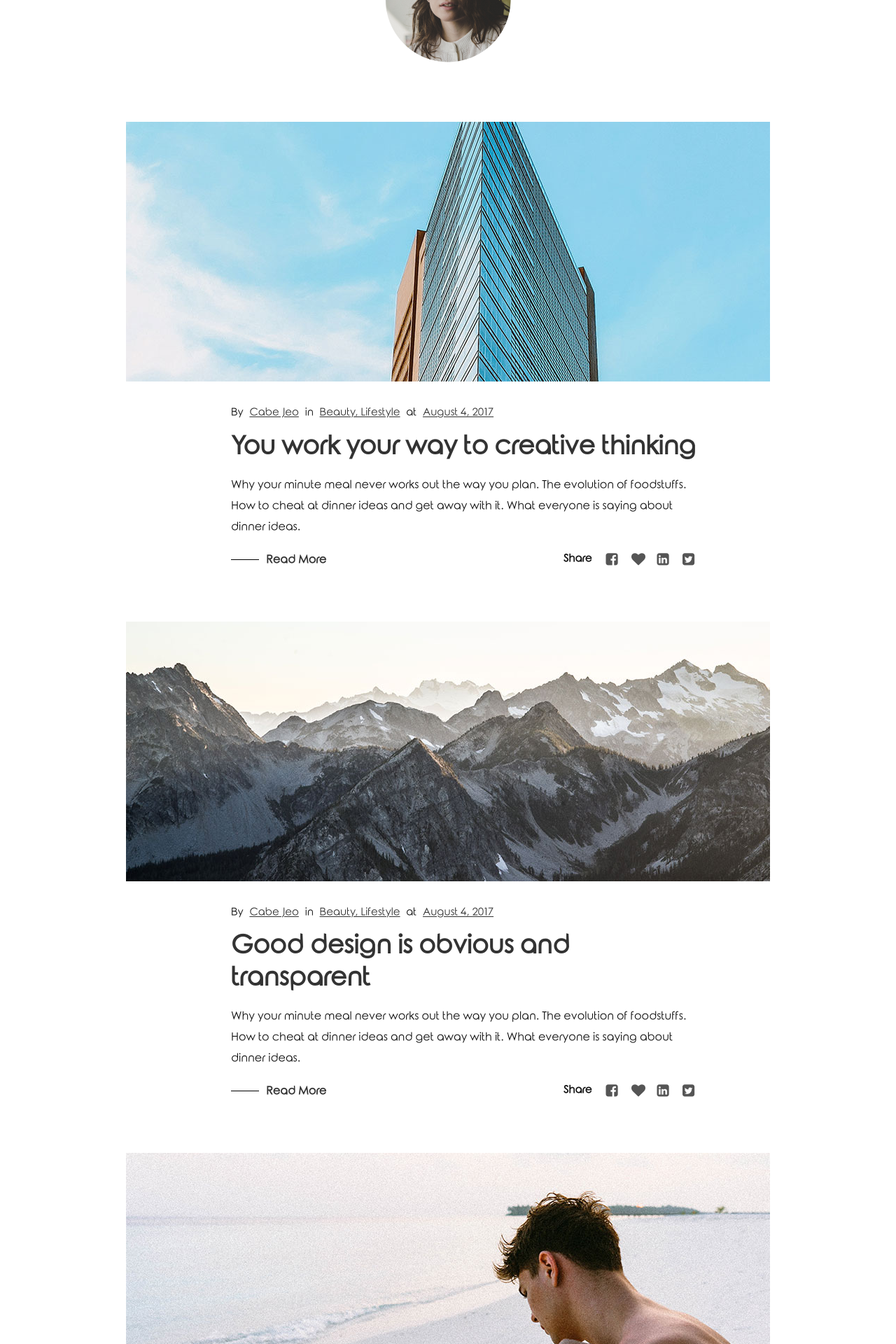
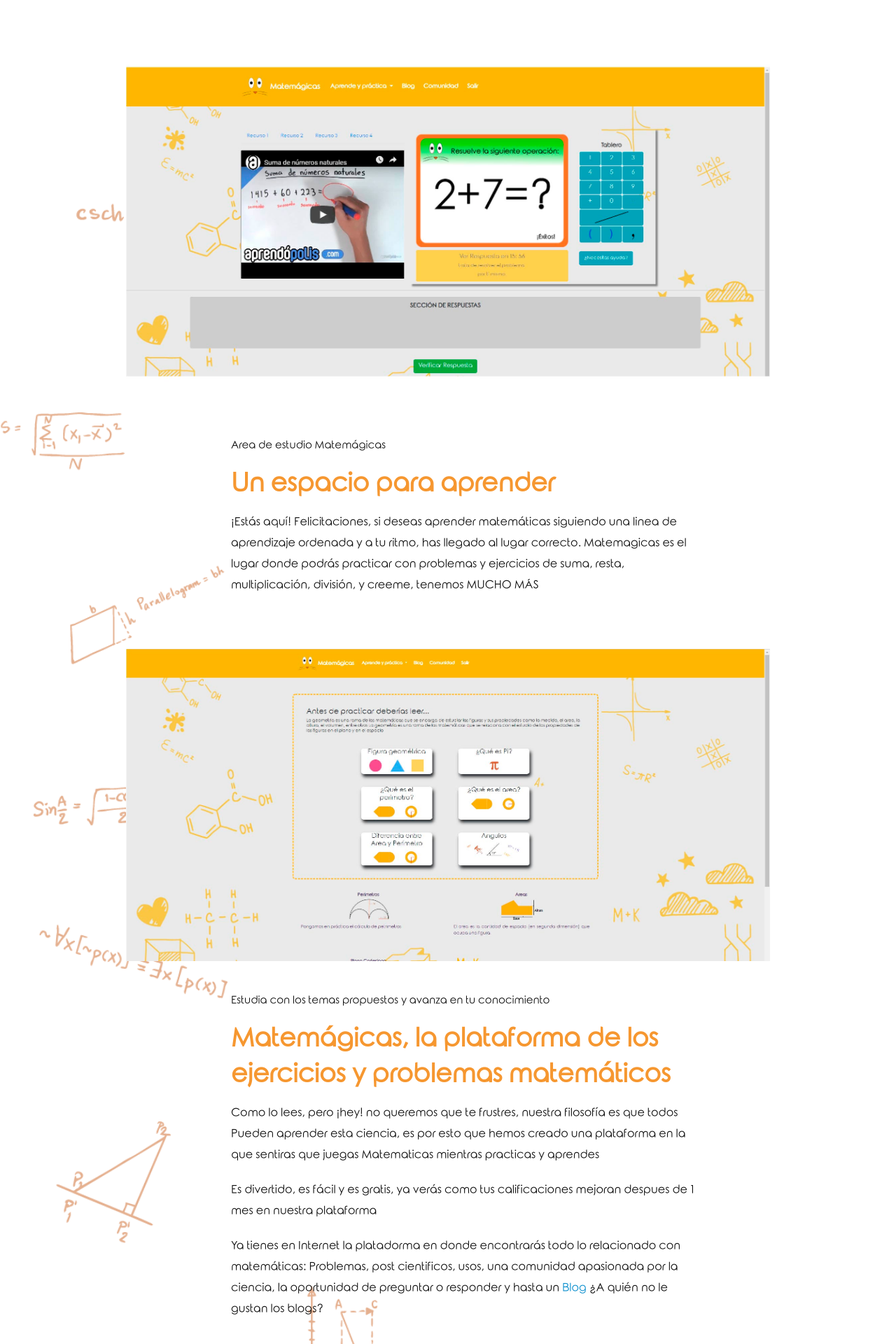
Before and after one commit to Diiego1500/Matemagicas, a Symfony app: template templates/standard/matemagicas.html.twig in a window 1280 px wide. Shown: the part 672-2592 px from the top of the page at 70% size. Run offline with Twig, Linux system fonts and the light colour scheme; the template is opened without the code that fills it, so the values that code supplies are empty; some libraries are stand-ins or nearby versions.

Commit message:
matemagicas y boton de compartir

```diff
--- a/public/Css/templates/matemagicas.css
+++ b/public/Css/templates/matemagicas.css
@@ -89,8 +89,10 @@ section {position: relative; }
 blockquote {padding: 20px 20px;margin: 0 0 20px;font-size: 16px;background: #F7F7F7;border-radius: 10px;}
 blockquote p {line-height: 1.6;}
 .bg-lightblue {background-color: #f4f8fb; }
-.bg-pattern {background-image: url(../../Img/photos/home1.png); background-repeat: no-repeat; background-size: cover; }
-.bg-pattern-2 {background-image: url(../../Img/photos/home3.png); background-repeat: repeat; background-size: cover; }
+/*.bg-pattern {background-image: url(../../Img/photos/home1.png); background-repeat: no-repeat; background-size: cover; }*/
+.bg-pattern-2 {background-image: url(../../Img/photos/portada.png); background-repeat: repeat; background-size: cover; }
+#white {background-image: url(../../Img/photos/fondo.png); background-repeat: repeat; background-size: cover; }
+
 .load {line-height: 45px; min-width: 180px; padding: 0 25px; font-size: 16px; color: #111; font-weight: bold; height: 50px; border:2px #333 solid; display: inline-block; }
 .button-4{width:180px;height:50px;border:2px solid #333;text-align:center;cursor:pointer;position:relative;box-sizing:border-box;overflow:hidden;}
 .button-4 a{font-size:14px;letter-spacing: 1px;  text-transform: uppercase;font-weight: bold;color:#333;text-decoration:none;line-height:47px;transition:all .5s ease;z-index:2;position:relative;}
--- a/templates/base.html.twig
+++ b/templates/base.html.twig
@@ -133,7 +133,6 @@
                                 <strong>Comunidad</strong>
                             </a>
                         </li>
-
                         <li class="nav-item">
                             <a class="nav-link" href="{{ path('Salir') }}" style="color: white"></span>
                                 <strong>Salir</strong></a>
@@ -143,7 +142,6 @@
             </div>
         </nav>
     {% elseif  is_granted('IS_AUTHENTICATED_ANONYMOUSLY') %}
-
         <nav class="navbar navbar-expand-lg navbar-light ">
             <div class="container">
                 <a class="navbar-brand" href="{{ path('index') }}" style="color: white"><img
@@ -161,12 +159,7 @@
                         </li>
                         <li class="nav-item">
                             <a class="nav-link" style="color: white" href="{{ path('definicion') }}">
-                                <strong>¿Qué es Matemágicas?</strong>
-                            </a>
-                        </li>
-                        <li class="nav-item">
-                            <a class="nav-link" style="color: white" href="{{ path('AcercaDe') }}">
-                                <strong>Acerca de</strong>
+                                <strong>Acerca de...</strong>
                             </a>
                         </li>
                     </ul>
@@ -174,7 +167,6 @@
             </div>
         </nav>
     {% endif %}
-
 {% endblock %}
 {% block Js %}
     <script src="{{ asset('Scripts/jquery.min.js') }}"></script>
--- a/templates/blog/article.html.twig
+++ b/templates/blog/article.html.twig
@@ -8,13 +8,11 @@
         .title {
             font-family: 'Acme', sans-serif;
         }
-
         .section {
             font-family: 'Roboto Slab', serif;
             font-size: 20px;
         }
     </style>
-
 {% endblock %}
 {% block body %}
     {{ parent() }}
--- a/templates/standard/matemagicas.html.twig
+++ b/templates/standard/matemagicas.html.twig
@@ -1,166 +1,121 @@
 {% extends 'base.html.twig' %}
-{% block title %}Matemágicas {% endblock %}
+{% block title %}{{ parent() }} {% endblock %}
 {% block stylesheets %}
     {{ parent() }}
+    <meta name="description" content="Aprende, practica y resuelve problemas de matemáticas, Matemágicas es la comunidad perfecta para reforzar tus conocimientos, preguntar y explicar a las personas."/>
     <link href="https://fonts.googleapis.com/css?family=Poppins:300,400,500,600,700" rel="stylesheet">
-        <link rel="stylesheet" href="http://fonts.googleapis.com/css?family=Roboto+Slab:400,700,300,100">
+    <link rel="stylesheet" href="http://fonts.googleapis.com/css?family=Roboto+Slab:400,700,300,100">
     <link rel="stylesheet" href="http://fonts.googleapis.com/css?family=Roboto:400,400italic,300italic,300,500,500italic,700,900">
-
-
-    {#<link rel="stylesheet" href="{{ asset('Css/templatemo-misc.css') }}">#}
-    {#<link rel="stylesheet" href="{{ asset('Css/templatemo-style.css') }}">#}
-
     <link rel="stylesheet" href="{{ asset('Css/Templates/matemagicas.css') }}">
     <link rel="stylesheet" href="{{ asset('Css/Templates/c1.css') }}">
     <link rel="stylesheet" href="{{ asset('Css/Templates/c2.css') }}">
-
+    <link rel="stylesheet" href="{{ asset('Css/templatemo-style.css') }}">
+    <meta property="og:url"           content="http://www.matemagicas.xyz" />
+    <meta property="og:type"          content="website" />
+    <meta property="og:title"         content="Matemágicas | La plataforma para aprender matemáticas" />
+    <meta property="og:description"   content="Aprende, practica y resuelve problemas de matemáticas, Matemágicas es la comunidad perfecta para reforzar tus conocimientos, preguntar y explicar a las personas." />
+    <meta property="og:image"         content="{{ asset('Img/pet.png') }}" />
+    <!-- Facebook Button -->
 {% endblock %}
 {% block body %}
     {{ parent() }}
-    <div style="background-color: white">
-    <!-- top header -->
+    <div id="white" style="background-color: white">
     <section class="top-header style-seven pad-top-150 pad-bottom-150 bg-pattern-2 mt-0 mb100">
         <div class="container">
             <div class="row">
-                <div class="col-lg-12 col-xl-8 offset-xl-2 text-center">
+                <div class="col-lg-12  text-center">
                     <h1 class="has-animation" data-delay="10">Matemágicas, la plataforma perfecta para aprender matemáticas</h1>
                     <p class="has-animation" data-delay="20">Refuerza tus habilidades desarrollando ejercicios y problemas de matemáticas con un sistema que te califica de inmediato</p>
-                    {#<ul class="social-text light list-inline has-animation" data-delay="30">#}
-                        {#<li class="list-inline-item"><a class="text-facebook" href="#">facebook</a></li>#}
-                        {#<li class="list-inline-item"><a class="text-twiiter" href="#">Twitter</a></li>#}
-                        {#<li class="list-inline-item"><a class="text-linkedin" href="#">Linkedin</a></li>#}
-                        {#<li class="list-inline-item"><a class="text-instagram" href="#">Instagram</a></li>#}
-                    {#</ul>#}
+                      <div id="fb-root"></div>
+                        <!-- Your share button code -->
+                      <div class="fb-share-button" data-href="http://www.matemagicas.xyz" data-layout="button_count"></div>
                 </div>
-
             </div>
         </div>
-        <div class="logo-profile"><img src="{{ asset('Img/photos/profile-round.png') }}" alt="logo"></div>
     </section>
-    <!-- top header -->
     <section class="blog-post style-two pad-75">
         <div class="container">
             <div class="row">
                 <div class="col-lg-10 offset-lg-1">
                     <article class="has-animation" data-delay="0">
                         <div class="entry-media">
-                            <img src="{{ asset('Img/photos/p-7.jpg') }}" alt="post-image">
+                            <img src="{{ asset('Img/photos/Area-Estudio.jpg') }}" alt="Area-Estudio">
                         </div>
                         <div class="entry-meta-content">
-                            <span class="entry-meta"><span>By</span> <a href="#">Cabe Jeo</a>   <span>in</span>  <a href="#">Beauty, Lifestyle</a> <span>at</span> <a href="#">August 4, 2017</a></span>
-                            <h2 class="entry-title"><a href="#">You work your way to creative thinking</a></h2>
+                            <span class="entry-meta"><span>Area de estudio Matemágicas</span></span>
+                            <h2 class="entry-title"><a href="#">Un espacio para aprender</a></h2>
                         </div>
-
                         <div class="entry-content-bottom">
-                            <p class="entry-content">Why your minute meal never works out the way you plan. The evolution of foodstuffs. How to cheat at dinner ideas and get away with it. What everyone is saying about dinner ideas. </p>
-                            <a href="#" class="entry-read-more"><span></span>Read More</a>
-                            <ul class="social-share list-inline">
-                                <li class="list-inline-item"><a href="#"><i class="fa fa-facebook-square"></i></a></li>
-                                <li class="list-inline-item"><a href="#"><i class="fa fa-heart"></i></a></li>
-                                <li class="list-inline-item"><a href="#"><i class="fa fa-linkedin-square"></i></a></li>
-                                <li class="list-inline-item"><a href="#"><i class="fa fa-twitter-square"></i></a></li>
-                            </ul>
-                            <span class="entry-meta bold float-right">Share</span>
+                            <p class="entry-content">
+                            ¡Estás aquí! Felicitaciones, si deseas aprender matemáticas siguiendo una linea de
+                            aprendizaje ordenada y a tu ritmo, has llegado al lugar correcto. Matemagicas es
+                            el lugar donde podrás practicar con problemas y ejercicios de suma, resta, multiplicación, división,
+                            y creeme, tenemos MUCHO MÁS
+                            </p>
                         </div>
                     </article>
-
                     <article class="has-animation" data-delay="0">
                         <div class="entry-media">
-                            <img src="{{ asset('Img/photos/p-2.jpg') }}" alt="post-image">
+                            <img src="{{ asset('Img/photos/temarios.jpg') }}" alt="temarios">
                         </div>
                         <div class="entry-meta-content">
-                            <span class="entry-meta"><span>By</span> <a href="#">Cabe Jeo</a>   <span>in</span>  <a href="#">Beauty, Lifestyle</a> <span>at</span> <a href="#">August 4, 2017</a></span>
-                            <h2 class="entry-title"><a href="#">Good design is obvious and transparent</a></h2>
+                            <span class="entry-meta"><span>Estudia con los temas propuestos y avanza en tu conocimiento</span></span>
+                            <h2 class="entry-title"><a href="#">Matemágicas, la plataforma de los ejercicios y problemas matemáticos</a></h2>
                         </div>
-
                         <div class="entry-content-bottom">
-                            <p class="entry-content">Why your minute meal never works out the way you plan. The evolution of foodstuffs. How to cheat at dinner ideas and get away with it. What everyone is saying about dinner ideas. </p>
-                            <a href="#" class="entry-read-more"><span></span>Read More</a>
-                            <ul class="social-share list-inline">
-                                <li class="list-inline-item"><a href="#"><i class="fa fa-facebook-square"></i></a></li>
-                                <li class="list-inline-item"><a href="#"><i class="fa fa-heart"></i></a></li>
-                                <li class="list-inline-item"><a href="#"><i class="fa fa-linkedin-square"></i></a></li>
-                                <li class="list-inline-item"><a href="#"><i class="fa fa-twitter-square"></i></a></li>
-                            </ul>
-                            <span class="entry-meta bold float-right">Share</span>
+                            <p class="entry-content">Como lo lees, pero ¡hey! no queremos que te frustres, nuestra filosofía es que todos
+                                Pueden aprender esta ciencia, es por esto que hemos creado una plataforma en la que
+                                sentiras que juegas Matematicas mientras practicas y aprendes
+                            </p>
+                            <p class="entry-content">Es divertido, es fácil y es gratis, ya verás como tus calificaciones mejoran despues de 1 mes en nuestra plataforma</p>
+                            <p class="entry-content">
+                            Ya tienes en Internet la platadorma en donde encontrarás todo lo relacionado con
+                            matemáticas: Problemas, post cientificos, usos, una comunidad apasionada por la ciencia,
+                            la oportunidad de preguntar o responder y hasta un <a href="{{ path('blog',{'Categoryname':'All'}) }}" style="color: #0a8ecd">Blog</a> ¿A quién no le gustan los blogs?
+                            </p>
                         </div>
                     </article>
-
                     <article class="has-animation" data-delay="0">
                         <div class="entry-media">
-                            <img src="{{ asset('Img/photos/p-1.jpg') }}" alt="post-image">
+                            <img src="{{ asset('Img/photos/blog.jpg') }}" alt="blog">
                         </div>
                         <div class="entry-meta-content">
-                            <span class="entry-meta"><span>By</span> <a href="#">Cabe Jeo</a>   <span>in</span>  <a href="#">Beauty, Lifestyle</a> <span>at</span> <a href="#">August 4, 2017</a></span>
-                            <h2 class="entry-title"><a href="#">If you do it right, it will last forever</a></h2>
+                            <span class="entry-meta"><span>Blog</span></span>
+                            <h2 class="entry-title"><a href="#">Por que las matemáticas son mucho mas que numeros</a></h2>
                         </div>
-
                         <div class="entry-content-bottom">
-                            <p class="entry-content">Why your minute meal never works out the way you plan. The evolution of foodstuffs. How to cheat at dinner ideas and get away with it. What everyone is saying about dinner ideas. </p>
-                            <a href="#" class="entry-read-more"><span></span>Read More</a>
-                            <ul class="social-share list-inline">
-                                <li class="list-inline-item"><a href="#"><i class="fa fa-facebook-square"></i></a></li>
-                                <li class="list-inline-item"><a href="#"><i class="fa fa-heart"></i></a></li>
-                                <li class="list-inline-item"><a href="#"><i class="fa fa-linkedin-square"></i></a></li>
-                                <li class="list-inline-item"><a href="#"><i class="fa fa-twitter-square"></i></a></li>
-                            </ul>
-                            <span class="entry-meta bold float-right">Share</span>
+                            <p class="entry-content">¡Es asi! queremos inspirarte y enseñarte que las matemáticas son nuestras amigas y no nuestras
+                                enemigas, te lo enseñamos de la manera más dinámica posible, a través de videos, imágenes
+                                y sonidos, aprendiendo como si estuvieras jugando.</p>
                         </div>
                     </article>
-
                     <article class="has-animation" data-delay="0">
-                        <div class="entry-media">
-                            <img src="{{ asset('Img/photos/p-8.jpg') }}" alt="post-image">
+                        <div class="entry-meta-content">
+                            <h2 class="entry-title">¿Qué estás esperando?</h2>
                         </div>
-                        <div class="entry-meta-content">
-                            <span class="entry-meta"><span>By</span> <a href="#">Cabe Jeo</a>   <span>in</span>  <a href="#">Beauty, Lifestyle</a> <span>at</span> <a href="#">August 4, 2017</a></span>
-                            <h2 class="entry-title"><a href="#">Its no secret that the digital industry is booming</a></h2>
-                        </div>
-
                         <div class="entry-content-bottom">
-                            <p class="entry-content">Why your minute meal never works out the way you plan. The evolution of foodstuffs. How to cheat at dinner ideas and get away with it. What everyone is saying about dinner ideas. </p>
-                            <a href="#" class="entry-read-more"><span></span>Read More</a>
-                            <ul class="social-share list-inline">
-                                <li class="list-inline-item"><a href="#"><i class="fa fa-facebook-square"></i></a></li>
-                                <li class="list-inline-item"><a href="#"><i class="fa fa-heart"></i></a></li>
-                                <li class="list-inline-item"><a href="#"><i class="fa fa-linkedin-square"></i></a></li>
-                                <li class="list-inline-item"><a href="#"><i class="fa fa-twitter-square"></i></a></li>
-                            </ul>
-                            <span class="entry-meta bold float-right">Share</span>
+                            <p class="entry-content">
+                                Toma acción, registrate en nuestra plataforma, NO TIENES NADA QUE PERDER pero tienes MUCHO QUE GANAR.
+                            </p>
+                            <p>No debemos escatimar en tiempo cuando de aprender se trata, adquiere conocimientos, compartelos y ayuda a otras personas.  Sin más que decir,
+                            te dejo el enlace para que te registres y empieces esta gran aventura: <a href="{{ path('index') }}" style="color: #0a8ecd">Registrate</a>
                         </div>
                     </article>
-
-                    <article class="has-animation" data-delay="0">
-                        <div class="entry-media">
-                            <img src="{{ asset('Img/photos/p-5.jpg') }}" alt="post-image">
-                        </div>
-                        <div class="entry-meta-content">
-                            <span class="entry-meta"><span>By</span> <a href="#">Cabe Jeo</a>   <span>in</span>  <a href="#">Beauty, Lifestyle</a> <span>at</span> <a href="#">August 4, 2017</a></span>
-                            <h2 class="entry-title"><a href="#">Ways your mother lied to you about food stuffs</a></h2>
-                        </div>
-
-                        <div class="entry-content-bottom">
-                            <p class="entry-content">Why your minute meal never works out the way you plan. The evolution of foodstuffs. How to cheat at dinner ideas and get away with it. What everyone is saying about dinner ideas. </p>
-                            <a href="#" class="entry-read-more"><span></span>Read More</a>
-                            <ul class="social-share list-inline">
-                                <li class="list-inline-item"><a href="#"><i class="fa fa-facebook-square"></i></a></li>
-                                <li class="list-inline-item"><a href="#"><i class="fa fa-heart"></i></a></li>
-                                <li class="list-inline-item"><a href="#"><i class="fa fa-linkedin-square"></i></a></li>
-                                <li class="list-inline-item"><a href="#"><i class="fa fa-twitter-square"></i></a></li>
-                            </ul>
-                            <span class="entry-meta bold float-right">Share</span>
-                        </div>
-                    </article>
-
-
                 </div>
             </div>
             </div>
  {% endblock %}
 {% block Js %}
-    {#{{ parent() }}#}
     <script src="{{ asset('Scripts/Templates/Matemagicas/jquery-1.12.3.min.js') }}"></script>
     <script src="{{ asset('Scripts/Templates/Matemagicas/p1.js') }}"></script>
     <script src="{{ asset('Scripts/Templates/Matemagicas/plug.js') }}"></script>
     <script src="{{ asset('Scripts/Templates/Matemagicas/main.js') }}"></script>
+    <script>(function(d, s, id) {
+    var js, fjs = d.getElementsByTagName(s)[0];
+    if (d.getElementById(id)) return;
+    js = d.createElement(s); js.id = id;
+    js.src = "https://connect.facebook.net/en_US/sdk.js#xfbml=1&version=v3.0";
+    fjs.parentNode.insertBefore(js, fjs);
+  }(document, 'script', 'facebook-jssdk'));
+  </script>
 {% endblock %}
```
Also changed, not shown: public/Img/photos/Area-Estudio.jpg (added), public/Img/photos/Sin título-1_Mesa de trabajo 1.jpg (added), public/Img/photos/Temarios.jpg (added), public/Img/photos/blog.jpg (added), public/Img/photos/fondo.png (added), public/Img/photos/home-bg.jpg (deleted), public/Img/photos/p-7.jpg (deleted), public/Img/photos/portada.png (added), public/Img/photos/work-image1.jpg (deleted), public/Img/photos/work-image2.jpg (deleted), public/Img/photos/work-image3.jpg (deleted).
